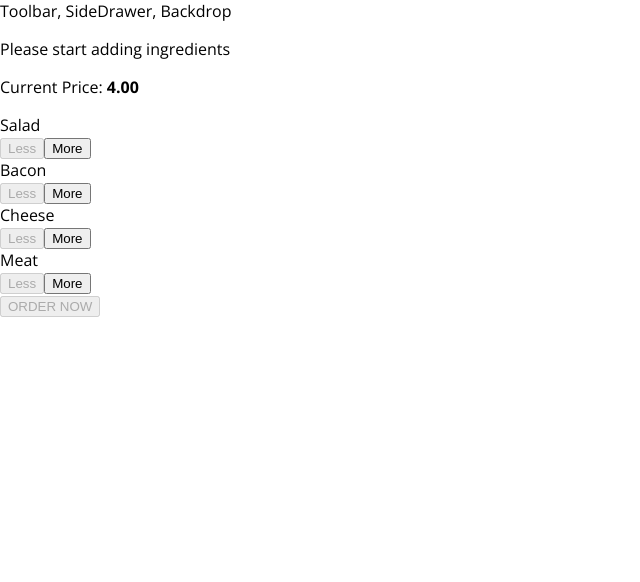
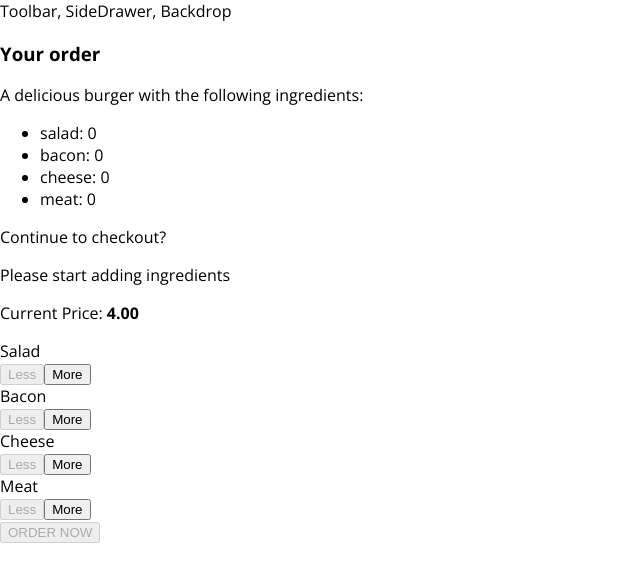
Before and after one commit to EArbeitman/my-burger-app-baic, a React app: page / in a window 1280 px wide. Shown: the top 582 px of the page, without its empty margins (0-640 px from the left). Built offline with nearby package versions, Linux system fonts and the light colour scheme.

Commit message:
add modal but it needs to render conditionally

```diff
--- /dev/null
+++ b/src/components/Burger/OrderSummary/OrderSummary.js
@@ -0,0 +1,26 @@
+import React from 'react';
+import Auxilliary from '../../../hoc/Auxilliary'
+const orderSummary = (props) =>{
+    const ingredientSummary = Object.keys(props.ingredients)
+            .map(igKey =>{
+                return (
+                <li key = {igKey}>
+                    <span style = {{textTransform: 'capitalize'}} ></span>
+                    {igKey}: {props.ingredients[igKey]}
+                </li>
+                )
+            })
+
+    return(
+        <Auxilliary>
+            <h3>Your order</h3>
+            <p> A delicious burger with the following ingredients:</p>
+            <ul>
+                {ingredientSummary}
+            </ul>
+            <p> Continue to checkout?</p>
+        </Auxilliary>
+    );
+}
+
+export default orderSummary
--- /dev/null
+++ b/src/components/UI/Modal/Modal.css
@@ -0,0 +1,20 @@
+.Modal {
+    position: fixed;
+    z-index: 500;
+    background-color: white;
+    width: 70%;
+    border: 1px solid #ccc;
+    box-shadow: 1px 1px 1px black;
+    padding: 16px;
+    left: 15%;
+    top: 30%;
+    box-sizing: border-box;
+    transition: all 0.3s ease-out;
+}
+
+@media (min-width: 600px) {
+    .Modal {
+        width: 500px;
+        left: calc(50% - 250px);
+    }
+}
--- /dev/null
+++ b/src/components/UI/Modal/Modal.js
@@ -0,0 +1,12 @@
+import React from 'react'
+import classes from './Modal.css'
+
+const modal = (props) => {
+    return(
+    <div className = {classes.Modal}>
+        {props.children}
+    </div>
+    )
+}
+
+export default modal;
--- a/src/containers/BurgerBuilder/BurgerBuilder.js
+++ b/src/containers/BurgerBuilder/BurgerBuilder.js
@@ -2,6 +2,8 @@
 import Aux from '../../hoc/Auxilliary'
 import Burger from '../../components/Burger/Burger'
 import BuildControls from '../../components/Burger/BuildControls/BuildControls'
+import Modal from '../../components/UI/Modal/Modal'
+import OrderSummary from '../../components/Burger/OrderSummary/OrderSummary'
 
 const INGREDIENT_PRICES = {
     salad: 0.5,
@@ -86,6 +88,9 @@
         }
         return(
             <Aux>
+                <Modal>
+                    <OrderSummary ingredients = {this.state.ingredients} />
+                </Modal>
                 <Burger ingredients = {this.state.ingredients}/>
                 <BuildControls
                     ingredientAdded = {this.addIngredientHandler}
```
Also changed, not shown: src/components/UI/Backdrop/Backdrop.js (added).
